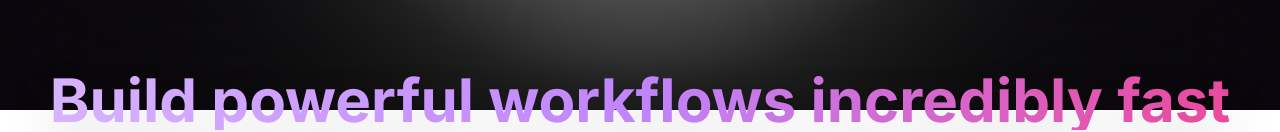
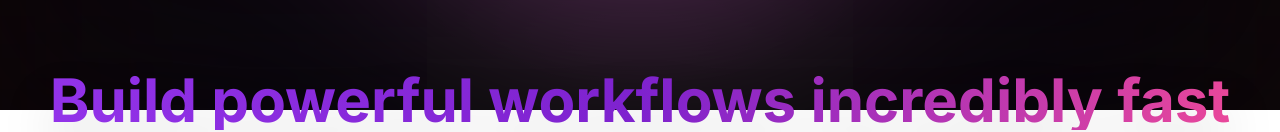
Before and after one commit to SwarnenduG07/ChainX, a Next.js app in the folder apps/web/: page / in a window 1280 px wide. Shown: the part 690-822 px from the top of the page. Built offline with nearby package versions, Linux system fonts and the light colour scheme.

Commit message:
landing page desine fixd

```diff
--- a/apps/web/components/background-gradient.tsx
+++ b/apps/web/components/background-gradient.tsx
@@ -1,10 +1,17 @@
 export function BackgroundGradient() {
   return (
     <div className="fixed inset-0 -z-10 h-full w-full">
-      <div className="absolute h-full w-1/3 bg-gradient-to-r from-purple-600 to-transparent animate-pulse-slow" />
-      <div className="absolute right-0 h-full w-1/3 bg-gradient-to-l from-purple-600 to-transparent animate-pulse-slow" />
-      <div className="absolute inset-0 bg-[radial-gradient(circle_at_center,transparent_0%,rgba(0,0,0,0.95)_50%)]" />
+      {/* Left Gradient: Fully Purple Transition */}
+      <div className="absolute h-full w-1/3 bg-gradient-to-r from-rose-600 via-purple-600 to-purple-800 animate-pulse-slow" />
+
+      {/* Right Gradient: Fully Purple Transition */}
+      <div className="absolute right-0 h-full w-1/3 bg-gradient-to-l from-rose-500 via-purple-700 to-fuchsia-800 animate-pulse-slow" />
+
+      {/* Radial Gradient Background */}
+      <div className="absolute inset-0 bg-[radial-gradient(circle_at_center,rgba(128,0,128,0.7)_0%,rgba(0,0,0,0.95)_50%)]" />
+
+      {/* Backdrop Blur */}
       <div className="absolute inset-0 backdrop-blur-[100px]" />
     </div>
-  )
+  );
 }
--- a/apps/web/components/landing-fetures.tsx
+++ b/apps/web/components/landing-fetures.tsx
@@ -21,7 +21,7 @@ export function LandingFetures():JSX.Element {
               whileInView={{ opacity: 1, y: 0 }}
               viewport={{ once: true }}
               transition={{ duration: 0.8, delay: 0.2 }}
-              className='text-4xl sm:text-6xl font-bold bg-gradient-to-r from-purple-300 via-purple-400 to-pink-500 bg-clip-text text-transparent drop-shadow-2xl'
+              className='text-4xl sm:text-6xl font-bold bg-gradient-to-r from-purple-600 via-purple-700 to-pink-500 bg-clip-text text-transparent drop-shadow-2xl'
             >
                 Build powerful workflows incredibly fast
             </motion.h1>
--- a/apps/web/components/landing-navbar.tsx
+++ b/apps/web/components/landing-navbar.tsx
@@ -4,13 +4,16 @@ import { useRouter } from 'next/navigation';
 import { Button } from './ui/button';
 import { motion } from 'framer-motion';
 
-export function LandingNavBar():JSX.Element {
+export function LandingNavBar(): JSX.Element {
     const router = useRouter();
     const [isLoggedIn, setIsLoggedIn] = useState(false);
 
     useEffect(() => {
-        const token = localStorage.getItem("token") || sessionStorage.getItem("token");
-        setIsLoggedIn(Boolean(token));
+        if (typeof window !== "undefined") {
+            const token = localStorage.getItem("token") || sessionStorage.getItem("token");
+            console.log("Token:", token); // Debugging
+            setIsLoggedIn(Boolean(token));
+        }
     }, []);
 
     const handleSignout = (): void => {
@@ -25,48 +28,49 @@ export function LandingNavBar():JSX.Element {
             initial={{ y: -100 }}
             animate={{ y: 0 }}
             transition={{ type: "spring", stiffness: 100 }}
-            className='fixed top-0 left-0 right-0 z-50'
+            className="fixed top-0 left-0 right-0 z-50"
         >
-            <div className='mx-auto max-w-7xl px-4 sm:px-6 lg:px-8'>
-                <div className='flex h-16 items-center justify-between mt-4'>
+            <div className="mx-auto max-w-7xl px-4 sm:px-6 lg:px-8">
+                <div className="flex h-16 items-center justify-between mt-4">
                     <motion.div
                         whileHover={{ scale: 1.05 }}
-                        className='flex-shrink-0'
+                        className="flex-shrink-0"
                     >
-                        <span className='text-2xl font-bold bg-gradient-to-r from-purple-400 to-pink-600 bg-clip-text text-transparent'>
+                        <span className="text-2xl font-bold bg-gradient-to-r from-purple-400 to-pink-600 bg-clip-text text-transparent">
                             ChainX
                         </span>
                     </motion.div>
 
-                    <div className='flex items-center gap-x-8'>
+                    <div className="flex items-center gap-x-8">
                         {!isLoggedIn ? (
                             <>
                                 <motion.div
                                     initial={{ opacity: 0, x: -20 }}
                                     animate={{ opacity: 1, x: 0 }}
                                     transition={{ delay: 0.2 }}
-                                    className='hidden md:flex items-center space-x-8 text-sm text-neutral-300'
+                                    className="hidden md:flex items-center space-x-8 text-sm text-neutral-300"
                                 >
-                                    {['Features', 'Pricing', 'Contact'].map((item, i) => (
+                                    {['Features', 'Pricing', 'Contact'].map((item) => (
                                         <motion.span
                                             key={item}
                                             whileHover={{ scale: 1.1, color: '#A78BFA' }}
-                                            className='cursor-pointer'
+                                            className="cursor-pointer"
                                         >
                                             {item}
                                         </motion.span>
                                     ))}
+
                                 </motion.div>
 
                                 <motion.div
                                     initial={{ opacity: 0, x: 20 }}
                                     animate={{ opacity: 1, x: 0 }}
                                     transition={{ delay: 0.4 }}
-                                    className='flex items-center gap-x-4'
+                                    className="flex items-center gap-x-4"
                                 >
                                     <motion.div whileHover={{ scale: 1.05 }} whileTap={{ scale: 0.95 }}>
                                         <Button
-                                            className='px-6 py-2 rounded-full bg-transparent border border-purple-500 text-purple-400 hover:bg-purple-500/10 transition-all'
+                                            className="px-6 py-2 rounded-full bg-transparent border border-purple-500 text-purple-400 hover:bg-purple-500/10 transition-all"
                                             onClick={() => router.push("/signin")}
                                         >
                                             Log in
@@ -74,7 +78,7 @@ export function LandingNavBar():JSX.Element {
                                     </motion.div>
                                     <motion.div whileHover={{ scale: 1.05 }} whileTap={{ scale: 0.95 }}>
                                         <Button
-                                            className='px-6 py-2 rounded-full bg-gradient-to-r from-purple-500 to-pink-600 text-white hover:opacity-90 transition-all'
+                                            className="px-6 py-2 rounded-full bg-gradient-to-r from-purple-500 to-pink-600 text-white hover:opacity-90 transition-all"
                                             onClick={() => router.push("/signup")}
                                         >
                                             Sign up
@@ -85,7 +89,7 @@ export function LandingNavBar():JSX.Element {
                         ) : (
                             <motion.div whileHover={{ scale: 1.05 }} whileTap={{ scale: 0.95 }}>
                                 <Button
-                                    className='px-6 py-2 rounded-full bg-gradient-to-r from-orange-400 to-red-600 text-white hover:opacity-90 transition-all'
+                                    className="px-6 py-2 rounded-full bg-gradient-to-r from-orange-400 to-red-600 text-white hover:opacity-90 transition-all"
                                     onClick={handleSignout}
                                 >
                                     Logout
--- a/apps/web/src/app/(landing)/layout.tsx
+++ b/apps/web/src/app/(landing)/layout.tsx
@@ -2,7 +2,7 @@ import { BackgroundGradient } from "@/components/background-gradient"
 
 function LandingLayout({children}: {children: React.ReactNode}):JSX.Element {
     return (
-      <main className="min-h-screen overflow-hidden">
+      <main className="min-h-screen overflow-hidden ">
           <BackgroundGradient />
           <div className="relative">
               {children}
--- a/apps/web/src/app/(landing)/page.tsx
+++ b/apps/web/src/app/(landing)/page.tsx
@@ -2,9 +2,6 @@ import {Hero} from "@/components/hero";
 import { HeroVideo } from "@/components/hero-video";
 import { LandingFetures } from "@/components/landing-fetures";
 import { LandingNavBar } from "@/components/landing-navbar";
-
-
-
 
 export default function Home():JSX.Element {
   return (
```
